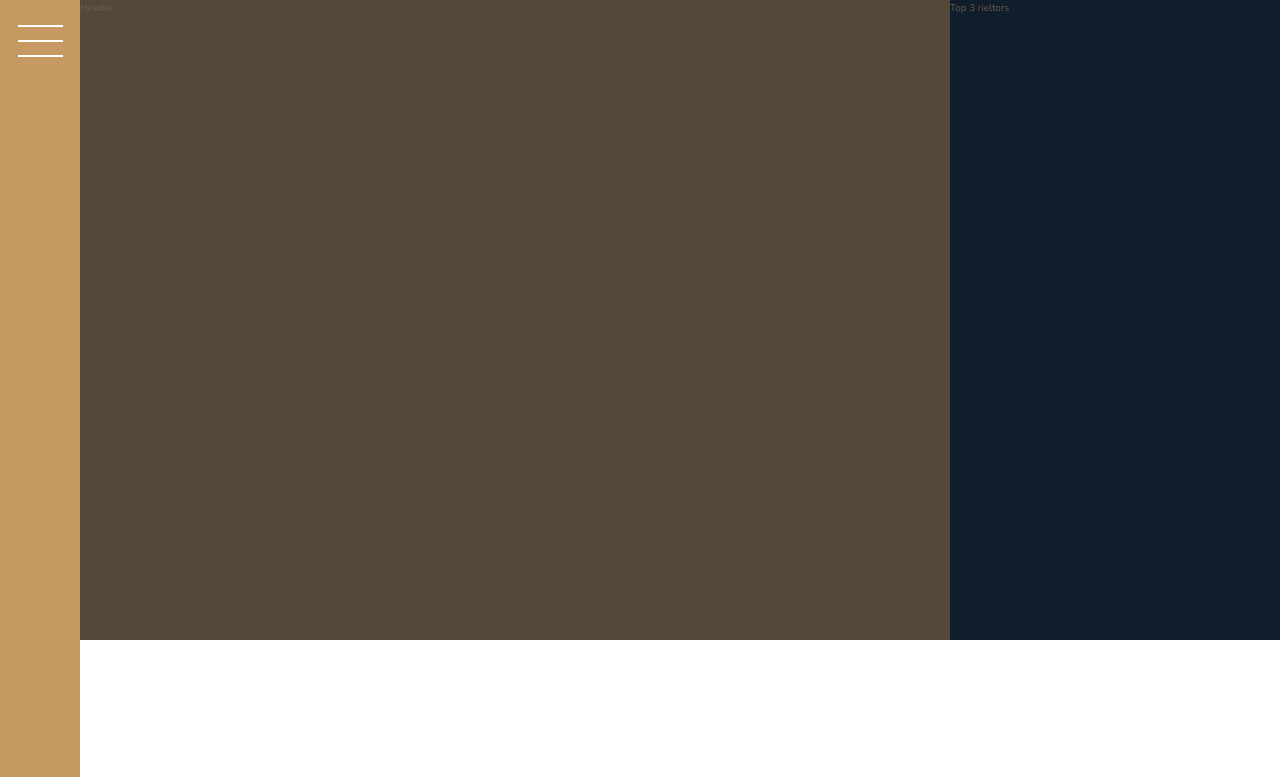
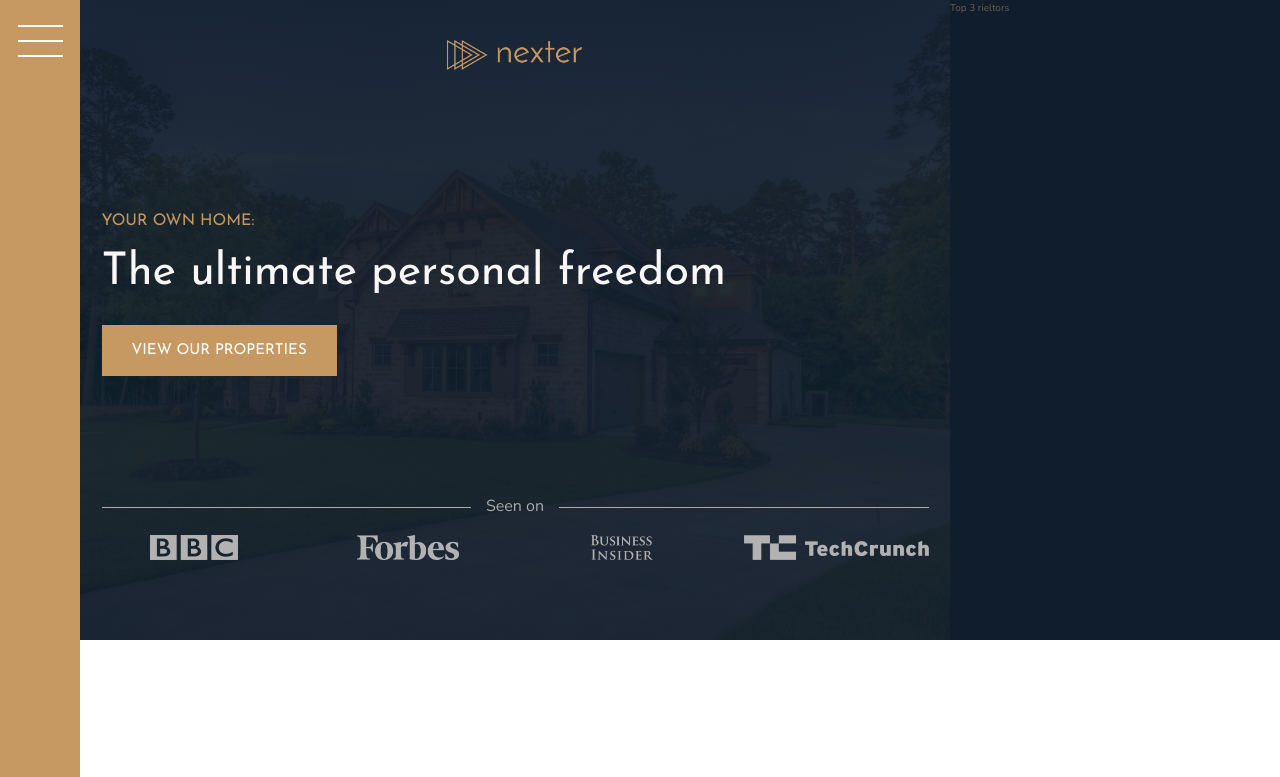
Before and after one commit to IvanNever/nexter, a website: page src/index.html in a window 1280 px wide. Shown: the top 777 px of the page. Drawn offline with nearby package versions, Linux system fonts and the light colour scheme.

Commit message:
Header done

```diff
--- a/src/index.html
+++ b/src/index.html
@@ -17,7 +17,17 @@
         </div>
 
         <header class="header">
-            Header
+            <img src="img/logo.png" alt="Nexter logo" class="header__logo">
+            <h3 class="heading-3">Your own home:</h3>
+            <h1 class="heading-1">The ultimate personal freedom</h1>
+            <button class="btn header__btn">View our properties</button>
+            <div class="header__seenon-text">Seen on</div>
+            <div class="header__seenon-logos">
+                <img src="img/logo-bbc.png" alt="logo bbc">
+                <img src="img/logo-forbes.png" alt="logo forbes">
+                <img src="img/logo-bi.png" alt="logo bi">
+                <img src="img/logo-techcrunch.png" alt="logo techcrunch">
+            </div>
         </header>
 
         <div class="rieltors">
--- a/src/sass/_header.scss
+++ b/src/sass/_header.scss
@@ -1,4 +1,55 @@
 .header {
     background-color: $color-grey-dark-1;
     grid-column: full-start / col-end 6;
+    background-image: linear-gradient(rgba($color-secondary, .93), rgba($color-secondary, .93)), url(../img/hero.jpeg);
+    background-size: cover;
+    background-position: center;
+    padding: 8rem;
+    padding-top: 4rem;
+
+    display: grid;
+    grid-template-rows: 1fr min-content 6rem 1fr;
+    grid-template-columns: max-content;
+    grid-row-gap: 1.5rem;
+    justify-content: center;
+
+    &__logo {
+        height: 3rem;
+        justify-self: center;
+    }
+
+    &__seenon-text {
+        display: grid;
+        grid-template-columns: 1fr max-content 1fr;
+        grid-column-gap: 1.5rem;
+        align-items: center;
+
+        font-size: 1.6rem;
+        color: $color-grey-light-2;
+
+        &::before,
+        &::after {
+            content: "";
+            height: 1px;
+            display: block;
+            background-color: currentColor;
+        }
+    }
+
+    &__seenon-logos {
+        display: grid;
+        grid-template-columns: repeat(4, 1fr);
+        grid-column-gap: 3rem;
+        justify-items: center;
+
+        img {
+            height: 2.5rem;
+            filter: brightness(70%);
+        }
+    }
+
+    &__btn {
+        align-self: start;
+        justify-self: start;
+    }
 }
--- a/src/sass/_typography.scss
+++ b/src/sass/_typography.scss
@@ -5,6 +5,9 @@
 
 .heading-1 {
     @extend %heading;
+    font-size: 4.5rem;
+    line-height: 1;
+    color: $color-grey-light-1;
 }
 
 .heading-2 {
```
Also changed, not shown: src/css/style.min.css.
